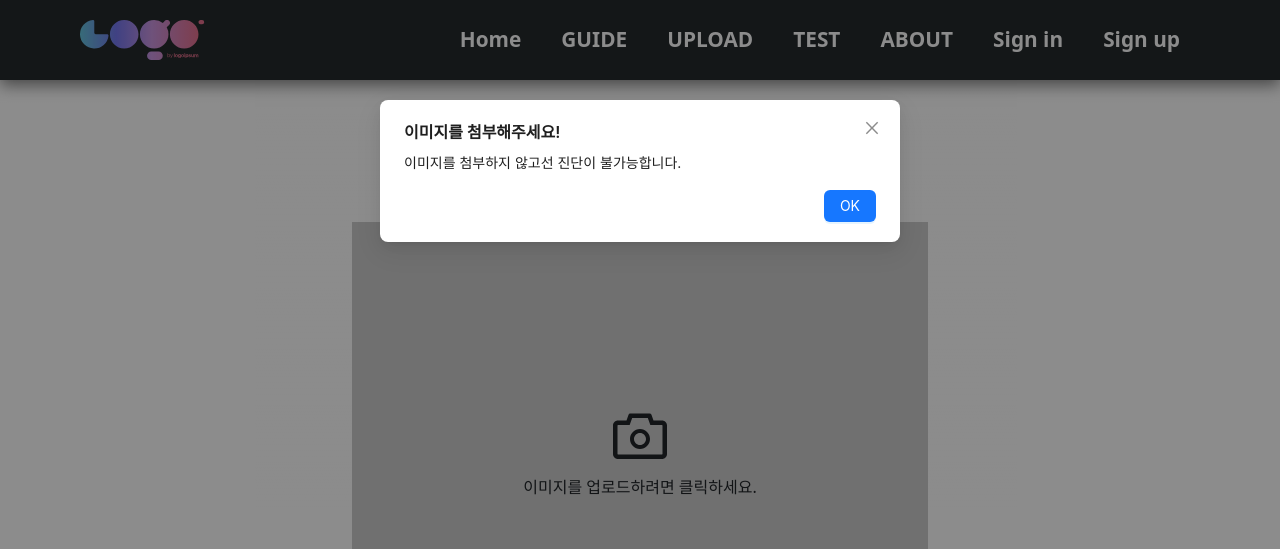
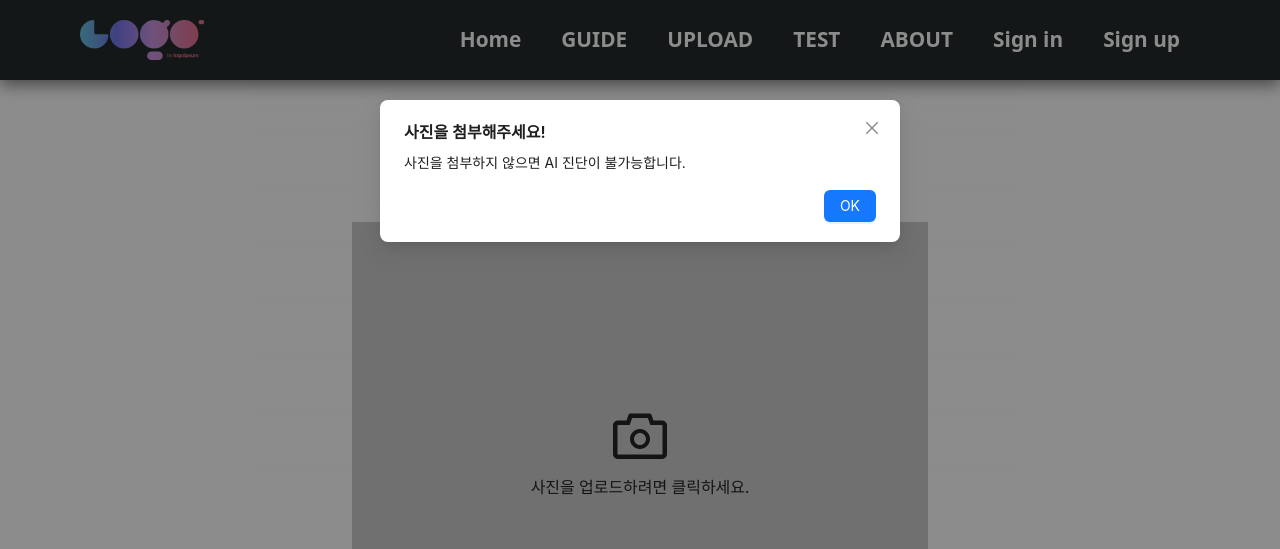
Before and after one commit to AivleWithPet/front, a Next.js app: page /details in a window 1280 px wide. Both pictures are taken after a click on the button "Submit". Shown: the top 549 px of the page. Built offline with nearby package versions, Linux system fonts and the light colour scheme; a web font is replaced by a local one.

Commit message:
fix: add delete icon

```diff
--- a/src/components/details/ImageUpload.js
+++ b/src/components/details/ImageUpload.js
@@ -2,35 +2,40 @@ import React, { useState } from 'react';
 import { ImgUploadContainer, MainFontStyles } from '../../../styles/img_upload_emtion';
 import { Global } from '@emotion/react';
 import { Button, Modal } from 'antd';
-import { CameraOutlined } from '@ant-design/icons';
+import { CameraOutlined, CloseCircleOutlined } from '@ant-design/icons';
 import axios from 'axios';
 import Preview from './PreView';
 
 export default function ImageUpload() {
     const [fileList, setFileList] = useState([]);
     const [modalVisible, setModalVisible] = useState(false);
+    const formData = new FormData(); // 전역변수로!
 
+
+    // 이미지 업로드 함수
     const handleFileChange = (event) => {
         const files = event.target.files;
         const newFileList = Array.from(files);
         setFileList(newFileList);
     };
 
+    // 이미지 서버 전송 함수
     const handleApi = async (event) => {
         event.preventDefault();
         if (fileList.length === 0) {
             setModalVisible(true); // 이미지를 첨부하라는 모달창 표시
             return;
         }
-        const formData = new FormData();
+        // const formData = new FormData();
         formData.append('file', fileList[0]);
 
         try {
             const response = await axios.post('http://localhost:8000/ai', formData, {
                 headers: {
                     "Content-Type": "multipart/form-data",
+                    withCredentials: true, //CORS
                 },
-                withCredentials: true,
+
             });
             if (response.status === 200) {
                 console.log('이미지 전송 성공', response.data);
@@ -42,8 +47,15 @@ export default function ImageUpload() {
         }
     }
 
+    // 모달 창 ok 누르면 꺼지는 함수
     const handleModalOk = () => {
         setModalVisible(false);
+    }
+
+    // 이미지 삭제 함수
+    const handleFileDelete = () => {
+        setFileList([]); //fileList를 빈 배열로 만들어서 Preview false시킴
+        formData.delete('file'); // formData에서도 제거
     }
 
     return (
@@ -51,16 +63,19 @@ export default function ImageUpload() {
             <ImgUploadContainer>
                 <Global styles={MainFontStyles} />
                 <h2>사진 업로드</h2>
-                <h4>사진을 업로드 하세요.</h4>
+                <h4>AI 진단이 필요한 사진을 업로드 하세요.</h4>
 
                 {fileList.length > 0 ? (
-                    <Preview fileList={fileList} />
+                    <div>
+                        <Preview fileList={fileList} />
+                        <CloseCircleOutlined onClick={handleFileDelete} />
+                    </div>
                 ) : (
                     <label htmlFor="file-upload">
                         {/* 이 부분 div 이모션으로 만들어서 추가 */}
                         <div style={{ width: 'calc(100vw - 55vw)', height: 'calc(100vh - 40vh)', backgroundColor: '#CCCCCC', display: 'flex', flexDirection: 'column', justifyContent: 'center', alignItems: 'center' }}>
                             <CameraOutlined style={{ fontSize: '56px' }} />
-                            <p style={{ marginTop: '10px' }}>이미지를 업로드하려면 클릭하세요.</p>
+                            <p style={{ marginTop: '10px' }}>사진을 업로드하려면 클릭하세요.</p>
                             <input id="file-upload" type="file" accept="image/*" onChange={handleFileChange} style={{ display: 'none' }} />
                         </div>
                     </label>
@@ -70,92 +85,14 @@ export default function ImageUpload() {
 
                 {/* 이미지 미첨부시 전송이 불가능하다는 모달 창 추가 */}
                 <Modal
-                    title="이미지를 첨부해주세요!"
+                    title="사진을 첨부해주세요!"
                     open={modalVisible}
                     onOk={handleModalOk}
                     cancelButtonProps={{ style: { display: 'none' } }}
                 >
-                    <p>이미지를 첨부하지 않고선 진단이 불가능합니다.</p>
+                    <p>사진을 첨부하지 않으면 AI 진단이 불가능합니다.</p>
                 </Modal>
             </ImgUploadContainer>
         </>
     );
 }
-
-
-
-
-// import React, { useState } from 'react';
-// import { ImgUploadContainer, MainFontStyles } from '../../../styles/img_upload_emtion';
-// import { Global } from '@emotion/react';
-// import { Button } from 'antd';
-// import { CameraOutlined } from '@ant-design/icons';
-// import axios from 'axios';
-// import Preview from './PreView';
-
-
-
-// export default function ImageUpload() {
-
-//     const [fileList, setFileList] = useState([]);
-
-
-//     const handleFileChange = (event) => {
-//         const files = event.target.files;
-//         const newFileList = Array.from(files);
-//         setFileList(newFileList);
-//     };
-
-//     // 서버 전송
-//     const handleApi = async (event) => {
-//         event.preventDefault();
-//         const formData = new FormData();
-//         formData.append('file', fileList[0])  //서버전달용
-//         // 지금 임시로 확인
-//         try {
-//             const response = await axios.post('http://localhost:8000/ai', formData, {
-//                 headers: { "Content-Type": "multipart/form-data", }, // 헤더 추가
-//                 withCredentials: true,
-//             });
-//             if (response.status === 200) {
-//                 console.log('이미지 전송 성공', response.data);
-//             } else {
-//                 console.log('이미지 전송 실패', response.status);
-//             }
-//         } catch (event) {
-//             console.error('이미지 전송 실패', event)
-//         };
-//     }
-//     /////////////////////// 여기까지가 API
-
-//     ///////////////////////
-//     console.log('fileList:', fileList);
-//     ///////////////////////
-
-//     return (
-//         <>
-//             <ImgUploadContainer>
-//                 <Global styles={MainFontStyles} ></Global>
-//                 <h2>사진 업로드</h2>
-//                 <h4>사진을 업로드 하세요.</h4>
-
-
-//                 {fileList.length > 0 ? (
-//                     <Preview fileList={fileList} />
-//                 ) : (
-//                     <label htmlFor="file-upload">
-//                         <div style={{ width: '700px', height: '500px', backgroundColor: 'gray', display: 'flex', flexDirection: 'column', justifyContent: 'center', alignItems: 'center' }}>
-//                             <CameraOutlined style={{ fontSize: '56px' }} />
-//                             <p style={{ marginTop: '10px' }}>이미지를 업로드하려면 클릭하세요.</p>
-//                             <input id="file-upload" type="file" accept="image/*" onChange={handleFileChange} style={{ display: 'none' }} />
-//                         </div>
-//                     </label>
-//                 )}
-
-//                 {/*서버 제출 버튼*/}
-//                 < Button variant="outline-primary" id='submit-btn' type='submit' onClick={handleApi}>Submit</Button>
-//             </ImgUploadContainer >
-//         </>
-//     );
-
-// }
--- a/src/components/details/PreView.js
+++ b/src/components/details/PreView.js
@@ -1,5 +1,5 @@
 import { useState } from "react";
-
+import { CameraOutlined, CloseCircleOutlined } from '@ant-design/icons';
 
 const Preview = ({ fileList }) => {
     return (
@@ -10,7 +10,9 @@ const Preview = ({ fileList }) => {
                     style={{ maxWidth: '100%', maxHeight: '100%', width: 'calc(100vw - 55vw)', height: 'calc(100vh - 40vh)' }}
                     src={URL.createObjectURL(file)}
                     alt={`Preview ${index}`}
-                />
+                ></img>
+
+
             ))}
         </>
     );
```
